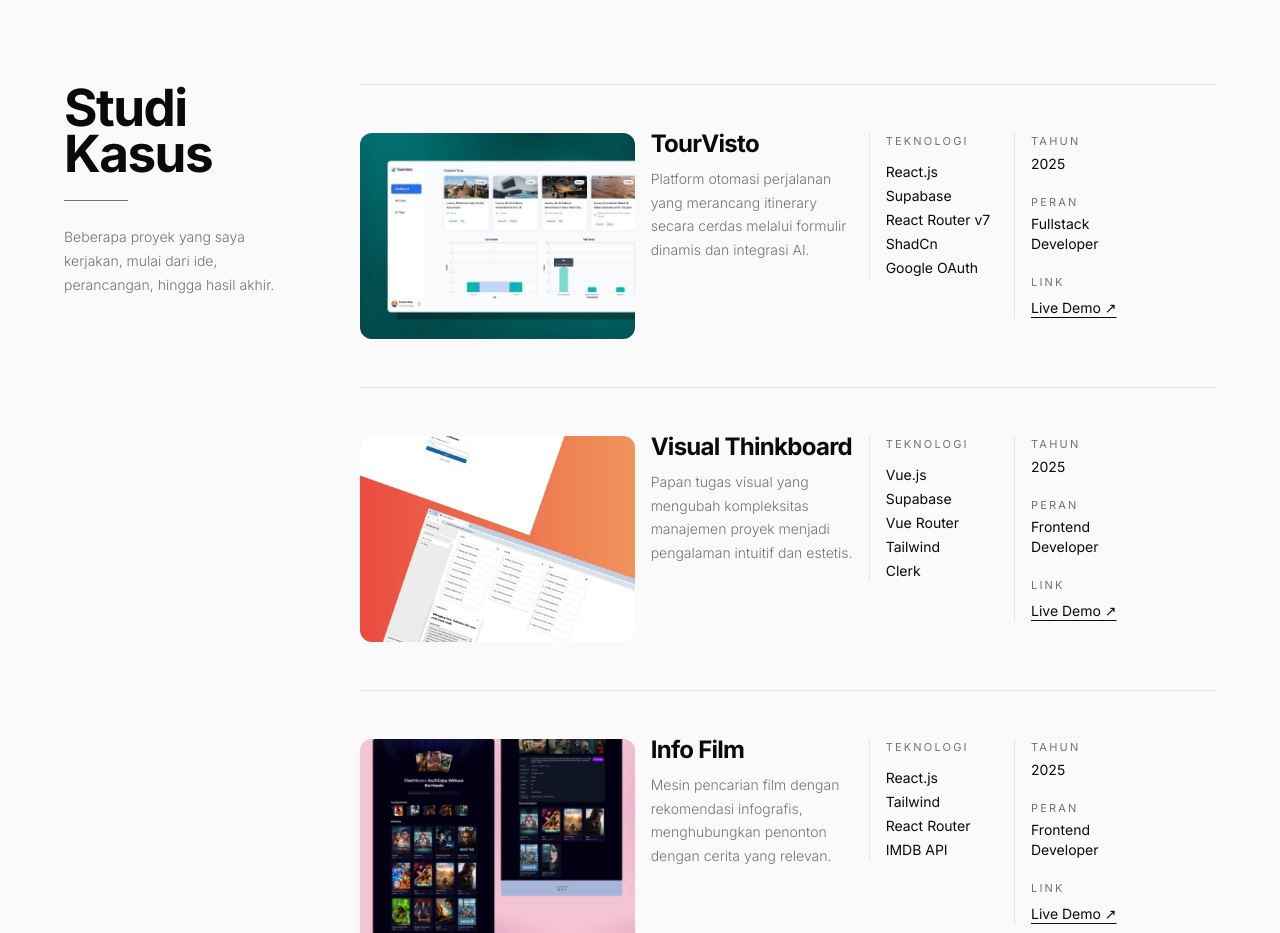
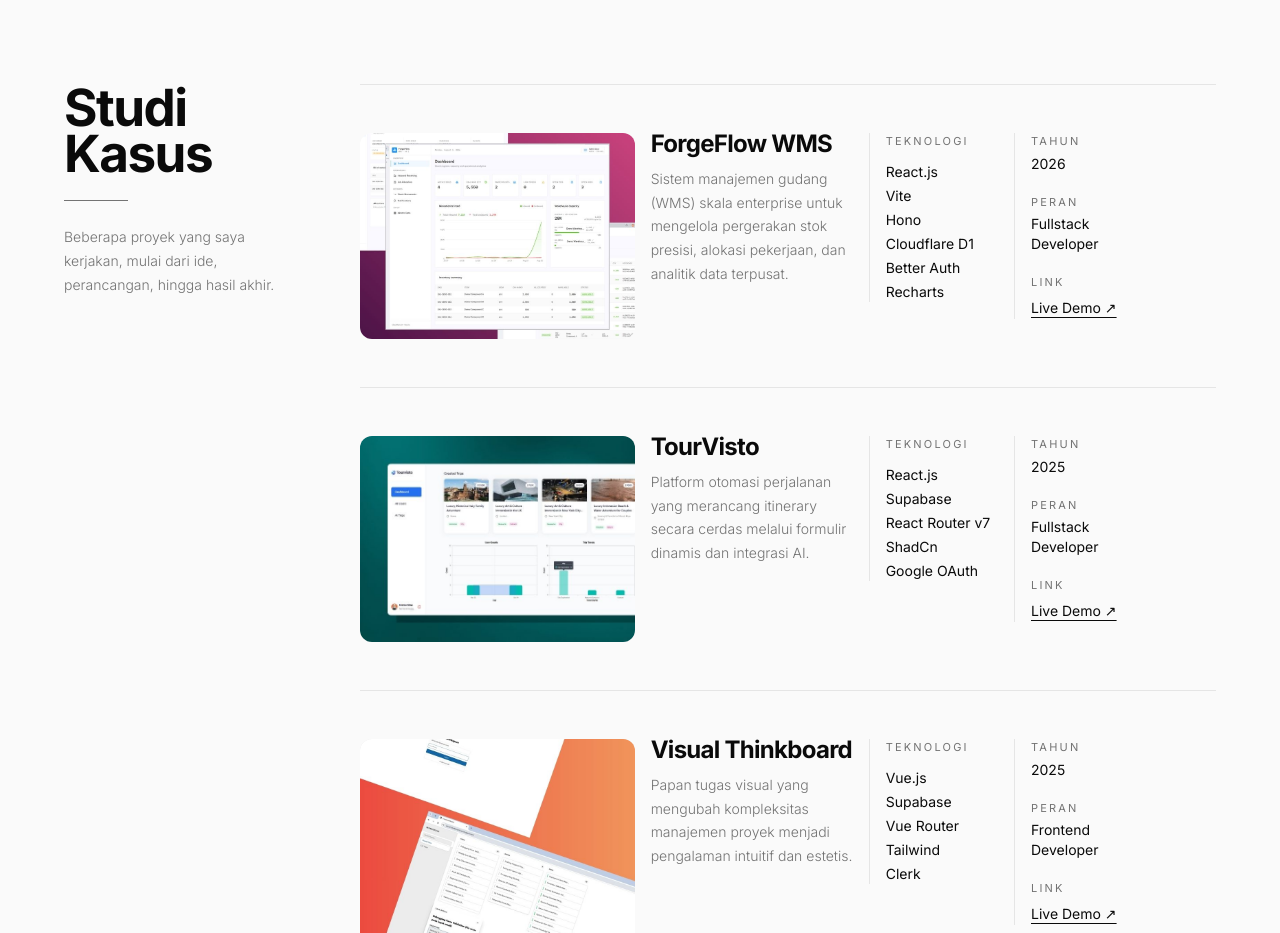
Before and after one commit to akbar-widya/portfolio, a React (Vite) app: page / in a window 1280 px wide. Shown: the part 1660-2593 px from the top of the page. Built offline with nearby package versions, Linux system fonts and the light colour scheme.

Commit message:
feat: update new project (Warehouse Managemt. System)

```diff
--- /dev/null
+++ b/pnpm-workspace.yaml
@@ -0,0 +1,3 @@
+allowBuilds:
+  esbuild: set this to true or false
+  workerd: set this to true or false
--- a/src/sections/ProjectsSection.tsx
+++ b/src/sections/ProjectsSection.tsx
@@ -17,6 +17,24 @@ interface Project {
 const PROJECTS: Project[] = [
   {
     id: 1,
+    title: "ForgeFlow WMS",
+    description:
+      "Sistem manajemen gudang (WMS) skala enterprise untuk mengelola pergerakan stok presisi, alokasi pekerjaan, dan analitik data terpusat.",
+    tech: [
+      "React.js",
+      "Vite",
+      "Hono",
+      "Cloudflare D1",
+      "Better Auth",
+      "Recharts",
+    ],
+    year: "2026",
+    role: "Fullstack Developer",
+    link: "https://forgeflow-web.pages.dev",
+    image: "/projects/forgeflow.jpg",
+  },
+  {
+    id: 2,
     title: "TourVisto",
     description:
       "Platform otomasi perjalanan yang merancang itinerary secara cerdas melalui formulir dinamis dan integrasi AI.",
@@ -27,7 +45,7 @@ const PROJECTS: Project[] = [
     image: "/projects/tourvisto.jpg",
   },
   {
-    id: 2,
+    id: 3,
     title: "Visual Thinkboard",
     description:
       "Papan tugas visual yang mengubah kompleksitas manajemen proyek menjadi pengalaman intuitif dan estetis.",
@@ -38,7 +56,7 @@ const PROJECTS: Project[] = [
     image: "/projects/thinkboard.jpg",
   },
   {
-    id: 3,
+    id: 4,
     title: "Info Film",
     description:
       "Mesin pencarian film dengan rekomendasi infografis, menghubungkan penonton dengan cerita yang relevan.",
@@ -50,13 +68,7 @@ const PROJECTS: Project[] = [
   },
 ];
 
-function ProjectRow({
-  project,
-  index,
-}: {
-  project: Project;
-  index: number;
-}) {
+function ProjectRow({ project, index }: { project: Project; index: number }) {
   const rowRef = useRef<HTMLDivElement>(null);
 
   useGSAP(
@@ -75,7 +87,7 @@ function ProjectRow({
         delay: index * 0.08,
       });
     },
-    { scope: rowRef }
+    { scope: rowRef },
   );
 
   return (
@@ -159,7 +171,9 @@ export function ProjectsSection() {
   useGSAP(
     () => {
       if (!sectionRef.current) return;
-      const headerEls = sectionRef.current.querySelectorAll(".section-header-reveal");
+      const headerEls = sectionRef.current.querySelectorAll(
+        ".section-header-reveal",
+      );
 
       gsap.from(headerEls, {
         yPercent: 20,
@@ -174,7 +188,7 @@ export function ProjectsSection() {
         },
       });
     },
-    { scope: sectionRef }
+    { scope: sectionRef },
   );
 
   return (
@@ -190,7 +204,8 @@ export function ProjectsSection() {
           </h2>
           <div className="section-header-reveal mt-6 w-16 h-[1px] bg-muted" />
           <p className="section-header-reveal mt-6 text-sm font-light leading-[1.7] text-muted max-w-[240px]">
-            Beberapa proyek yang saya kerjakan, mulai dari ide, perancangan, hingga hasil akhir.
+            Beberapa proyek yang saya kerjakan, mulai dari ide, perancangan,
+            hingga hasil akhir.
           </p>
         </div>
 
```
Also changed, not shown: public/projects/forgeflow.jpg (added), 1 other file (tests, documents, lock files or other folders).
